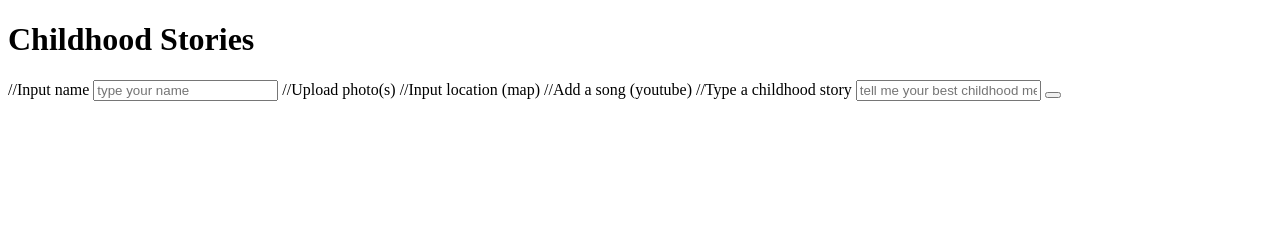
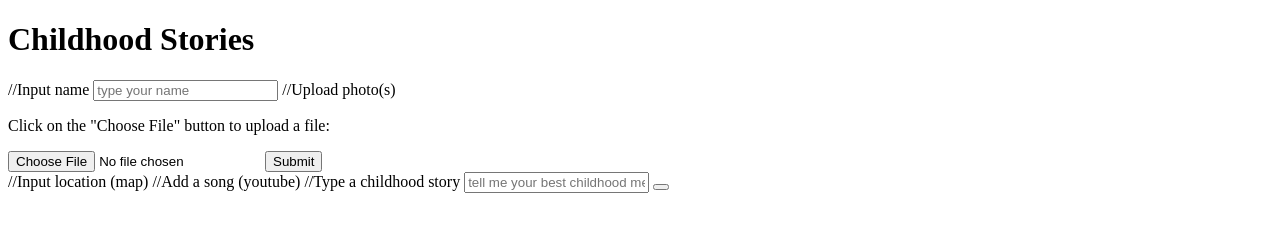
Before and after one commit to child-hood/stories, a plain HTML site: page index.html in a window 1280 px wide. Drawn offline with Linux system fonts and the light colour scheme.

Commit message:
upload file button

```diff
--- a/index.html
+++ b/index.html
@@ -14,6 +14,15 @@
 	 //Input name
 	 <input  type="text" id="name" placeholder="type your name">
 	 //Upload photo(s)
+	 <p>Click on the "Choose File" button to upload a file:</p>
+
+<form action="/action_page.php">
+  <input type="file" id="myFile" name="filename">
+  <input type="submit">
+</form>
+
+</body>
+</html>
 	 //Input location (map)
 	 //Add a song (youtube)
 	 //Type a childhood story
```
